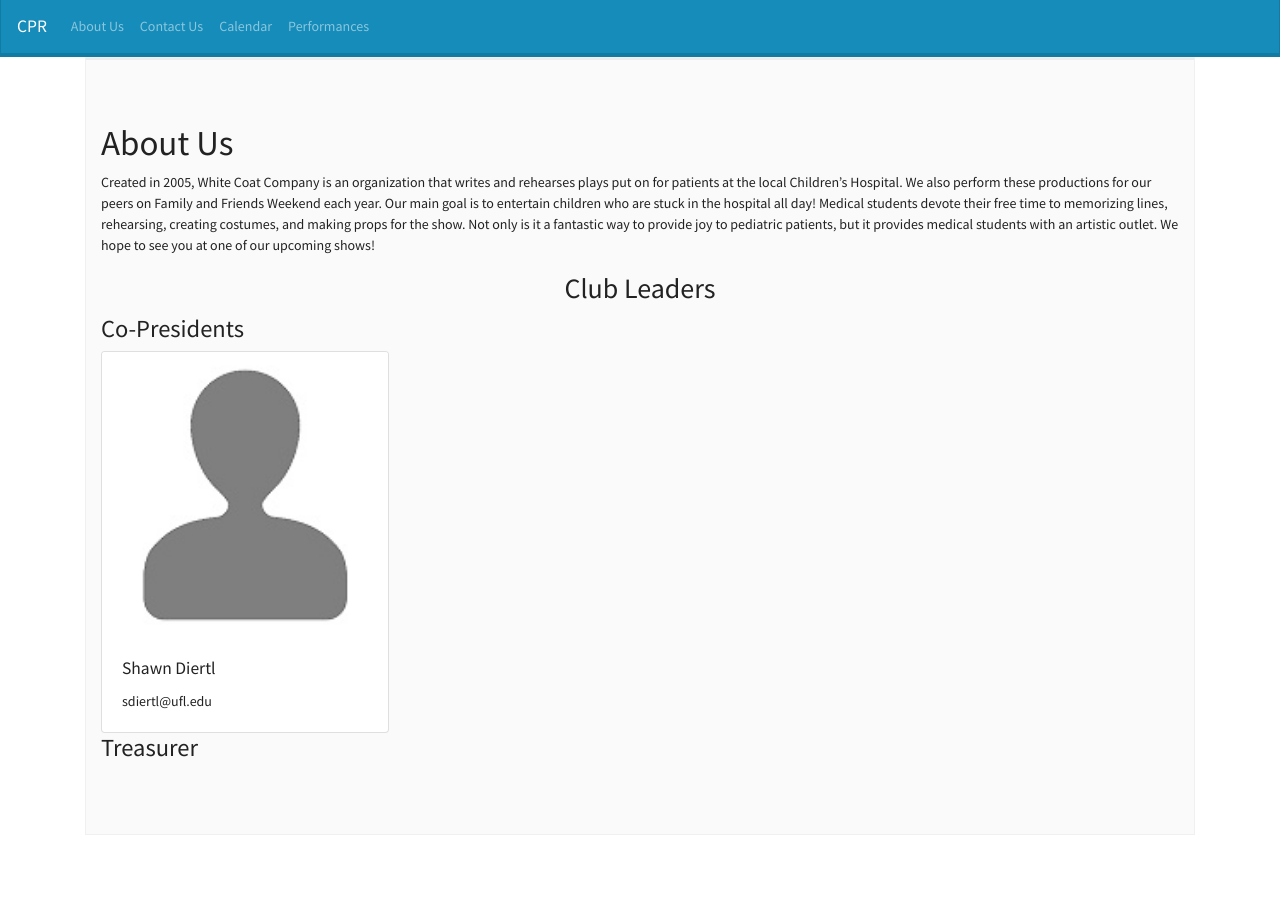
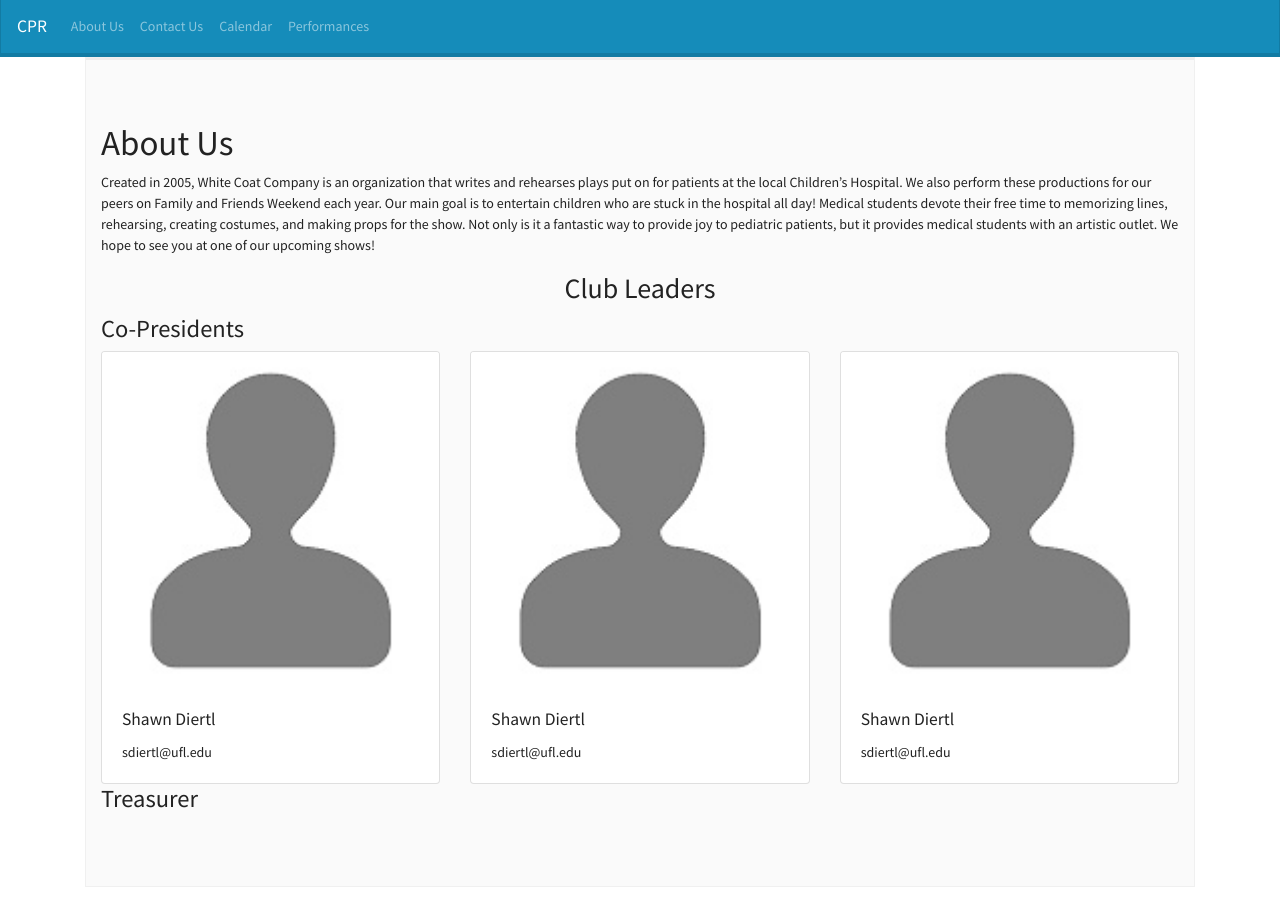
Before and after one commit to CreativePractice/Website, a React (Create React App) app in the folder my-app/: page / in a window 1280 px wide. Before the commit the page ends 867 px from the top, so only its background shows below. Built offline with nearby package versions, Linux system fonts and the light colour scheme.

Commit message:
added card deck

```diff
--- a/my-app/src/App.js
+++ b/my-app/src/App.js
@@ -20,8 +20,8 @@ function App() {
       <BrowserRouter>
       <div className="container">
         <Switch>
-          <Route path='/' component={Picture}></Route>
-          <Route path='/AboutUs' component={AboutUs}></Route>
+          <Route path='/' component={AboutUs}></Route>
+          <Route path='/AboutUs' component={Picture}></Route>
           <Route path='/ContactUs' component={ContactUs}></Route>
           <Route path='/Calendar' component={Calendar}></Route>
           <Route path='/Performances' component={Performances}></Route>
--- a/my-app/src/components/AboutUs.js
+++ b/my-app/src/components/AboutUs.js
@@ -1,9 +1,64 @@
 import React from 'react'
+import Jumbotron from 'react-bootstrap/Jumbotron';
+import { Container} from 'reactstrap';
+import { Card, CardDeck } from "react-bootstrap";
+import img from "../images/Sample.jpg";
+
+
 
 const AboutUs = () => {
     return (
         <div>
-          <h1>About Us</h1>
+                <Jumbotron fluid>
+                    <Container>
+                    <h1>About Us</h1>
+
+                    <p>
+                        Created in 2005, White Coat Company is an organization that
+                        writes and rehearses plays put on for patients at the local Children’s Hospital.
+                        We also perform these productions for our peers on Family and Friends Weekend each year.
+                        Our main goal is to entertain children who are stuck in the hospital all day!
+                        Medical students devote their free time to memorizing lines, rehearsing, creating costumes,
+                        and making props for the show. Not only is it a fantastic way to provide joy to pediatric
+                        patients, but it provides medical students with an artistic outlet. We hope to see you at one of our upcoming shows!
+
+                    </p>
+                    <h2 style={{textAlignVertical: "center",textAlign: "center"}}> Club Leaders</h2>
+
+                    <h3>Co-Presidents</h3>
+                    <CardDeck>
+                        <Card style={{ width: '18rem' }}>
+                            <Card.Img variant="top" src={img} />
+                            <Card.Body>
+                                <Card.Title>Shawn Diertl</Card.Title>
+                                <Card.Text>
+                                    sdiertl@ufl.edu
+                                </Card.Text>
+                            </Card.Body>
+                        </Card>
+                        <Card style={{ width: '18rem' }}>
+                            <Card.Img variant="top" src={img} />
+                            <Card.Body>
+                                <Card.Title>Shawn Diertl</Card.Title>
+                                <Card.Text>
+                                    sdiertl@ufl.edu
+                                </Card.Text>
+                            </Card.Body>
+                        </Card>
+                        <Card style={{ width: '18rem' }}>
+                            <Card.Img variant="top" src={img} />
+                            <Card.Body>
+                                <Card.Title>Shawn Diertl</Card.Title>
+                                <Card.Text>
+                                    sdiertl@ufl.edu
+                                </Card.Text>
+                            </Card.Body>
+                        </Card>
+                    </CardDeck>
+                    <h3>Treasurer</h3>
+
+                    </Container>
+                </Jumbotron>
         </div>
     )
 }
--- a/my-app/src/components/Picture.js
+++ b/my-app/src/components/Picture.js
@@ -1,45 +1,10 @@
 import React from 'react'
-import Jumbotron from 'react-bootstrap/Jumbotron';
-import { Container} from 'reactstrap';
-import { Card } from "react-bootstrap";
-import img from "../images/Sample.jpg";
-
-
 
 const Picture = () => {
     return (
-        <div>
-                <Jumbotron fluid>
-                    <Container>
-                    <h1>About Us</h1>
-
-                    <p>
-                        Created in 2005, White Coat Company is an organization that
-                        writes and rehearses plays put on for patients at the local Children’s Hospital.
-                        We also perform these productions for our peers on Family and Friends Weekend each year.
-                        Our main goal is to entertain children who are stuck in the hospital all day!
-                        Medical students devote their free time to memorizing lines, rehearsing, creating costumes,
-                        and making props for the show. Not only is it a fantastic way to provide joy to pediatric
-                        patients, but it provides medical students with an artistic outlet. We hope to see you at one of our upcoming shows!
-
-                    </p>
-                    <h2 style={{textAlignVertical: "center",textAlign: "center"}}> Club Leaders</h2>
-
-                    <h3>Co-Presidents</h3>
-                    <Card style={{ width: '18rem' }}>
-                        <Card.Img variant="top" src={img} />
-                        <Card.Body>
-                            <Card.Title>Shawn Diertl</Card.Title>
-                            <Card.Text>
-                                sdiertl@ufl.edu
-                                </Card.Text>
-                        </Card.Body>
-                    </Card>
-                    <h3>Treasurer</h3>
-
-                    </Container>
-                </Jumbotron>
-        </div>
+    <div>
+        <h1>Picture</h1>
+    </div>
     )
 }
 
```
